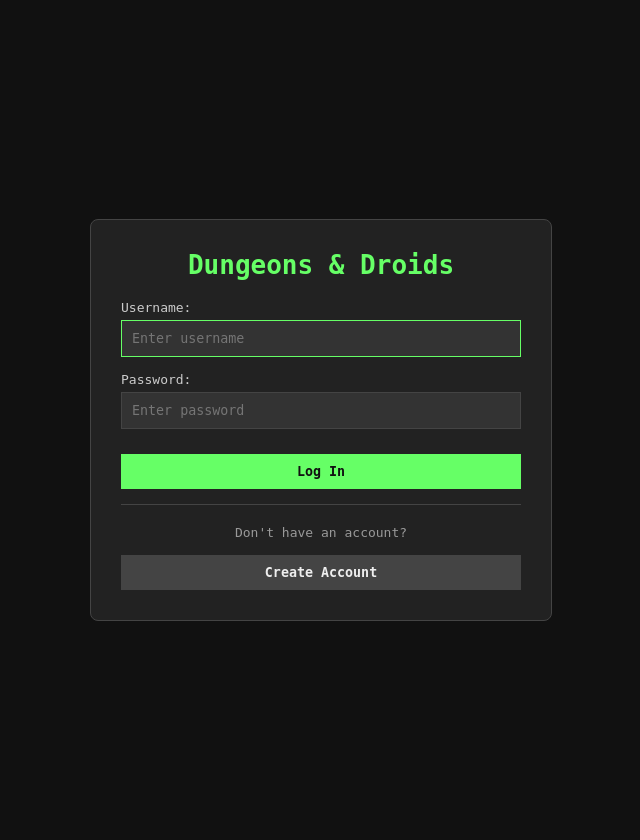
After one commit to gdav1138/Dungeons-Droids, a Python web app: template templates/login.html in a window 1280 px wide. The commit adds this page. Shown: the whole page, without its empty margins (319-959 px from the left). Run offline with Jinja, Linux system fonts and the light colour scheme; the template is opened without the code that fills it, so the values that code supplies are empty.

Commit message:
Added Login Implementation
Added user_db.py, which helps handle login/creating account, setting password, and checking password. Added a login.html page, first frontend page the user will see. Added CSS to it. Password security is handled via bcrypt.

```diff
--- a/requirements.txt
+++ b/requirements.txt
@@ -1,3 +1,5 @@
 flask
 openai
 python-dotenv
+pymongo
+bcrypt
--- /dev/null
+++ b/static/css/login.css
@@ -0,0 +1,116 @@
+body {
+  font-family: monospace;
+  background: #111;
+  color: #eee;
+  padding: 20px;
+  display: flex;
+  justify-content: center;
+  align-items: center;
+  min-height: 100vh;
+  margin: 0;
+}
+
+.container {
+  background: #222;
+  padding: 30px;
+  border-radius: 8px;
+  border: 1px solid #444;
+  width: 100%;
+  max-width: 400px;
+}
+
+h1 {
+  text-align: center;
+  color: #6f6;
+  margin-top: 0;
+}
+
+.form-group {
+  margin-bottom: 15px;
+}
+
+label {
+  display: block;
+  margin-bottom: 5px;
+  color: #ccc;
+}
+
+input[type=text], input[type=password] {
+  width: 100%;
+  padding: 10px;
+  background: #333;
+  border: 1px solid #444;
+  color: #eee;
+  box-sizing: border-box;
+  font-family: monospace;
+}
+
+input[type=text]:focus, input[type=password]:focus {
+  outline: none;
+  border-color: #6f6;
+}
+
+button {
+  width: 100%;
+  padding: 10px;
+  background: #6f6;
+  border: none;
+  color: #111;
+  font-weight: bold;
+  cursor: pointer;
+  font-family: monospace;
+  margin-top: 10px;
+}
+
+button:hover {
+  background: #5e5;
+}
+
+.register-btn {
+  background: #444;
+  color: #eee;
+}
+
+.register-btn:hover {
+  background: #555;
+}
+
+.flash-messages {
+  margin-bottom: 20px;
+}
+
+.flash-message {
+  padding: 10px;
+  border-radius: 4px;
+  margin-bottom: 10px;
+}
+
+.flash-error {
+  background: #522;
+  border: 1px solid #f44;
+  color: #faa;
+}
+
+.flash-success {
+  background: #252;
+  border: 1px solid #4f4;
+  color: #afa;
+}
+
+.flash-info {
+  background: #225;
+  border: 1px solid #44f;
+  color: #aaf;
+}
+
+.form-toggle {
+  text-align: center;
+  margin-top: 15px;
+  padding-top: 15px;
+  border-top: 1px solid #444;
+}
+
+.form-toggle p {
+  color: #999;
+  margin: 5px 0;
+}
--- /dev/null
+++ b/templates/login.html
@@ -0,0 +1,62 @@
+<!DOCTYPE html>
+<html>
+<head>
+  <title>Dungeons & Droids - Login</title>
+  <link rel="stylesheet" href="{{ url_for('static', filename='css/login.css') }}">
+</head>
+<body>
+  <div class="container">
+    <h1>Dungeons & Droids</h1>
+
+    <div class="flash-messages">
+      {% with messages = get_flashed_messages(with_categories=true) %}
+        {% if messages %}
+          {% for category, message in messages %}
+            <div class="flash-message flash-{{ category }}">{{ message }}</div>
+          {% endfor %}
+        {% endif %}
+      {% endwith %}
+    </div>
+
+    <form id="loginForm" method="POST" action="{{ url_for('login') }}">
+      <div class="form-group">
+        <label for="username">Username:</label>
+        <input type="text" id="username" name="username" placeholder="Enter username" required autofocus />
+      </div>
+
+      <div class="form-group">
+        <label for="password">Password:</label>
+        <input type="password" id="password" name="password" placeholder="Enter password" required />
+      </div>
+
+      <button type="submit">Log In</button>
+    </form>
+
+    <div class="form-toggle">
+      <p>Don't have an account?</p>
+      <form id="registerForm" method="POST" action="{{ url_for('register') }}">
+        <input type="hidden" id="register-username" name="username" />
+        <input type="hidden" id="register-password" name="password" />
+        <button type="submit" class="register-btn">Create Account</button>
+      </form>
+    </div>
+  </div>
+
+  <script>
+    // When register button is clicked, copy login form values to register form
+    document.getElementById('registerForm').addEventListener('submit', function(e) {
+      const username = document.getElementById('username').value.trim();
+      const password = document.getElementById('password').value;
+
+      if (!username || !password) {
+        e.preventDefault();
+        alert('Please enter username and password first');
+        return false;
+      }
+
+      document.getElementById('register-username').value = username;
+      document.getElementById('register-password').value = password;
+    });
+  </script>
+</body>
+</html>
```
Also changed, not shown: app.py (+104 -0 lines), templates/gameloop.html (+53 -0 lines), user_db.py (added, +142 -0 lines).
